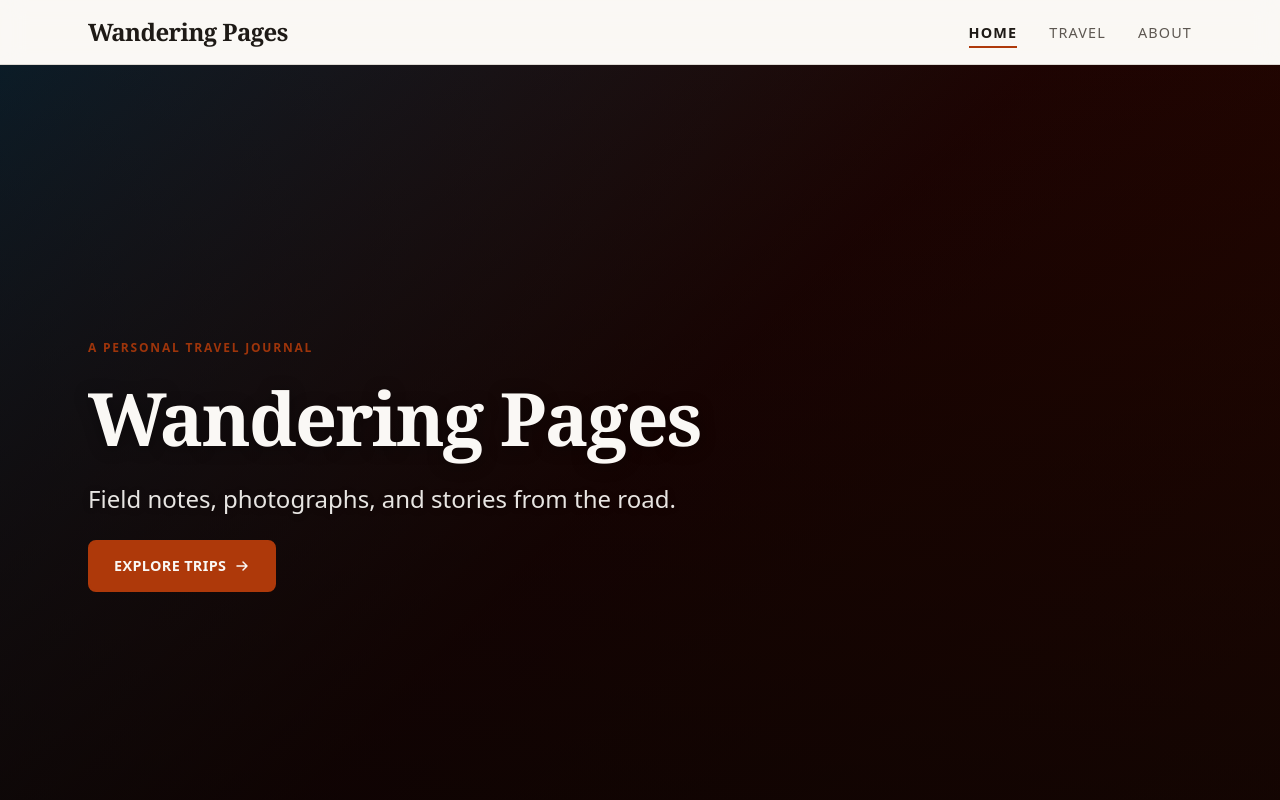
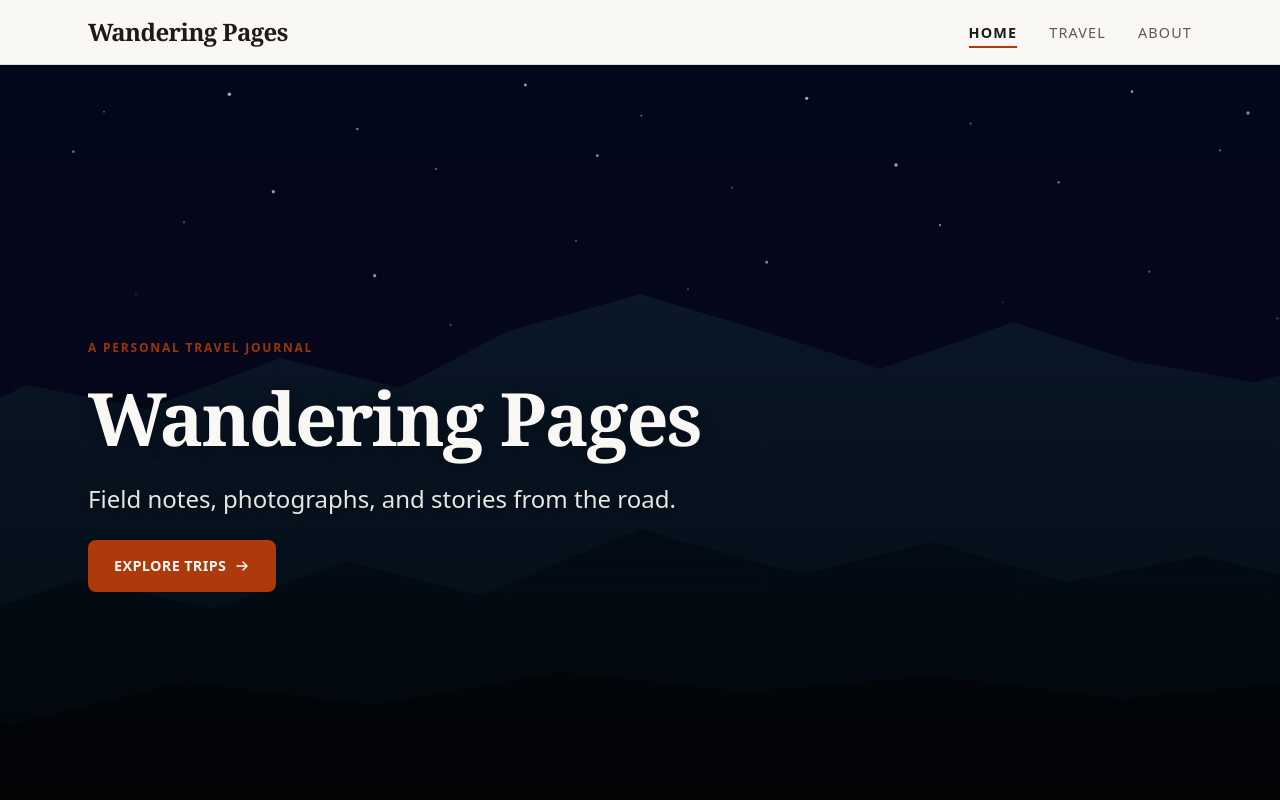
Before and after one commit to ShaneLucy/blog, a SvelteKit app: page / in a window 1280 px wide. Shown: the top 800 px of the page. Built offline with nearby package versions, Linux system fonts and the light colour scheme; no server answers.

Commit message:
remove placeholder on hero and photo pages

```diff
--- a/src/app.css
+++ b/src/app.css
@@ -1006,10 +1006,10 @@ p {
    ============================================================ */
 
 .photo-nav {
-  display: flex;
+  display: grid;
+  grid-template-columns: 1fr auto 1fr;
   align-items: center;
-  justify-content: space-between;
-  gap: var(--space-4);
+  column-gap: var(--space-4);
   padding-block: var(--space-6);
   border-block-start: 1px solid var(--color-border);
 }
@@ -1038,7 +1038,12 @@ p {
   border-radius: var(--radius-sm);
 }
 
+.photo-nav__link--prev {
+  grid-column: 1;
+}
+
 .photo-nav__counter {
+  grid-column: 2;
   font-family: var(--font-sans);
   font-size: var(--text-xs);
   font-weight: var(--weight-medium);
@@ -1046,10 +1051,9 @@ p {
   color: var(--color-text-tertiary);
 }
 
-/* Empty span keeps flex layout stable when prev or next is absent */
-.photo-nav__placeholder {
-  display: block;
-  inline-size: 80px;
+.photo-nav__link--next {
+  grid-column: 3;
+  justify-self: end;
 }
 
 /* ============================================================
--- a/src/routes/+page.svelte
+++ b/src/routes/+page.svelte
@@ -21,8 +21,101 @@
 <!-- Hero -->
 <section class="hero hero--landing" aria-label="Introduction">
   <div class="hero__media" aria-hidden="true">
-    <!-- Placeholder gradient background; replace with real image later -->
-    <div class="hero__image-placeholder"></div>
+    <svg
+      style="display: block"
+      width="100%"
+      height="100%"
+      viewBox="0 0 1440 600"
+      preserveAspectRatio="xMidYMid slice"
+      xmlns="http://www.w3.org/2000/svg"
+      aria-hidden="true"
+    >
+      <defs>
+        <linearGradient id="h-sky" x1="0" y1="0" x2="0" y2="1" gradientUnits="objectBoundingBox">
+          <stop offset="0%" stop-color="oklch(15% 0.06 265)" />
+          <stop offset="45%" stop-color="oklch(17% 0.07 275)" />
+          <stop offset="75%" stop-color="oklch(20% 0.09 35)" />
+          <stop offset="100%" stop-color="oklch(26% 0.11 42)" />
+        </linearGradient>
+        <radialGradient id="h-glow" cx="50%" cy="95%" r="55%" gradientUnits="objectBoundingBox">
+          <stop offset="0%" stop-color="oklch(40% 0.14 38)" stop-opacity="0.45" />
+          <stop offset="100%" stop-color="oklch(20% 0.05 40)" stop-opacity="0" />
+        </radialGradient>
+        <linearGradient id="h-mtn-far" gradientUnits="userSpaceOnUse" x1="0" y1="172" x2="0" y2="600">
+          <stop offset="0%" stop-color="oklch(26% 0.06 255)" />
+          <stop offset="100%" stop-color="oklch(22% 0.05 250)" />
+        </linearGradient>
+        <linearGradient id="h-mtn-mid" gradientUnits="userSpaceOnUse" x1="0" y1="348" x2="0" y2="600">
+          <stop offset="0%" stop-color="oklch(19% 0.05 248)" />
+          <stop offset="100%" stop-color="oklch(15% 0.04 245)" />
+        </linearGradient>
+        <linearGradient id="h-mtn-near" gradientUnits="userSpaceOnUse" x1="0" y1="455" x2="0" y2="600">
+          <stop offset="0%" stop-color="oklch(13% 0.03 242)" />
+          <stop offset="100%" stop-color="oklch(9% 0.02 240)" />
+        </linearGradient>
+      </defs>
+
+      <rect width="1440" height="600" fill="url(#h-sky)" />
+      <rect width="1440" height="600" fill="url(#h-glow)" />
+
+      <g fill="white">
+        <circle cx="72" cy="28" r="1.2" opacity="0.90" />
+        <circle cx="145" cy="42" r="0.8" opacity="0.60" />
+        <circle cx="231" cy="18" r="1.0" opacity="0.80" />
+        <circle cx="318" cy="35" r="0.7" opacity="0.50" />
+        <circle cx="412" cy="22" r="1.3" opacity="0.90" />
+        <circle cx="508" cy="48" r="0.9" opacity="0.70" />
+        <circle cx="634" cy="15" r="1.1" opacity="0.80" />
+        <circle cx="721" cy="38" r="0.7" opacity="0.60" />
+        <circle cx="845" cy="25" r="1.2" opacity="0.90" />
+        <circle cx="968" cy="44" r="0.8" opacity="0.50" />
+        <circle cx="1089" cy="20" r="1.0" opacity="0.80" />
+        <circle cx="1176" cy="36" r="1.3" opacity="0.70" />
+        <circle cx="1312" cy="28" r="0.9" opacity="0.90" />
+        <circle cx="1398" cy="15" r="0.7" opacity="0.60" />
+        <circle cx="38" cy="72" r="0.8" opacity="0.50" />
+        <circle cx="182" cy="88" r="1.1" opacity="0.80" />
+        <circle cx="295" cy="65" r="0.9" opacity="0.70" />
+        <circle cx="445" cy="95" r="1.2" opacity="0.90" />
+        <circle cx="567" cy="78" r="0.8" opacity="0.60" />
+        <circle cx="688" cy="68" r="1.0" opacity="0.80" />
+        <circle cx="789" cy="92" r="0.7" opacity="0.50" />
+        <circle cx="912" cy="75" r="1.3" opacity="0.90" />
+        <circle cx="1034" cy="88" r="0.9" opacity="0.70" />
+        <circle cx="1155" cy="64" r="0.8" opacity="0.60" />
+        <circle cx="1267" cy="90" r="1.1" opacity="0.80" />
+        <circle cx="1421" cy="78" r="0.9" opacity="0.70" />
+        <circle cx="95" cy="128" r="0.9" opacity="0.70" />
+        <circle cx="228" cy="145" r="1.0" opacity="0.80" />
+        <circle cx="378" cy="118" r="0.8" opacity="0.50" />
+        <circle cx="521" cy="158" r="1.2" opacity="0.90" />
+        <circle cx="672" cy="132" r="0.7" opacity="0.60" />
+        <circle cx="815" cy="148" r="1.1" opacity="0.80" />
+        <circle cx="945" cy="120" r="0.9" opacity="0.70" />
+        <circle cx="1102" cy="155" r="0.8" opacity="0.60" />
+        <circle cx="1245" cy="128" r="1.0" opacity="0.80" />
+        <circle cx="1389" cy="142" r="0.7" opacity="0.50" />
+        <circle cx="155" cy="185" r="0.8" opacity="0.40" />
+        <circle cx="342" cy="172" r="0.7" opacity="0.30" />
+        <circle cx="578" cy="195" r="0.9" opacity="0.40" />
+        <circle cx="756" cy="168" r="0.8" opacity="0.40" />
+        <circle cx="992" cy="178" r="0.7" opacity="0.30" />
+        <circle cx="1198" cy="190" r="0.9" opacity="0.40" />
+      </g>
+
+      <path
+        d="M0 600 L0 290 L90 265 L180 280 L260 240 L350 258 L450 220 L540 242 L620 200 L720 172 L820 202 L900 228 L1000 193 L1090 222 L1180 238 L1280 212 L1380 252 L1440 268 L1440 600 Z"
+        fill="url(#h-mtn-far)"
+      />
+      <path
+        d="M0 600 L0 430 L100 405 L200 420 L300 385 L400 408 L500 372 L600 398 L720 348 L840 382 L940 358 L1040 388 L1140 368 L1240 392 L1340 372 L1440 398 L1440 600 Z"
+        fill="url(#h-mtn-mid)"
+      />
+      <path
+        d="M0 600 L0 500 L120 478 L250 494 L380 462 L520 480 L660 455 L800 470 L940 458 L1080 475 L1220 462 L1360 478 L1440 468 L1440 600 Z"
+        fill="url(#h-mtn-near)"
+      />
+    </svg>
     <div class="hero__scrim" aria-hidden="true"></div>
   </div>
   <div class="hero__content container">
@@ -51,15 +144,6 @@
 </section>
 
 <style>
-  /* Placeholder gradient for hero until real photo is added */
-  .hero__image-placeholder {
-    display: block;
-    width: 100%;
-    height: 100%;
-    background: linear-gradient(135deg, oklch(25% 0.04 240deg) 0%, oklch(18% 0.06 30deg) 50%, oklch(22% 0.08 50deg) 100%);
-  }
-
-  /* Intro section heading spacing */
   .section h2 {
     margin-block-end: var(--space-6);
   }
--- a/src/routes/travel/[slug]/[photoSlug]/+page.svelte
+++ b/src/routes/travel/[slug]/[photoSlug]/+page.svelte
@@ -118,8 +118,6 @@
           </svg>
           Previous
         </a>
-      {:else}
-        <span class="photo-nav__placeholder" aria-hidden="true"></span>
       {/if}
 
       <span class="photo-nav__counter" aria-label="Photo {photoIndex + 1} of {trip.photos.length}">
@@ -140,8 +138,6 @@
             <path d="M6 4L10 8L6 12" stroke="currentColor" stroke-width="1.5" stroke-linecap="round" stroke-linejoin="round" />
           </svg>
         </a>
-      {:else}
-        <span class="photo-nav__placeholder" aria-hidden="true"></span>
       {/if}
     </div>
   </nav>
```
